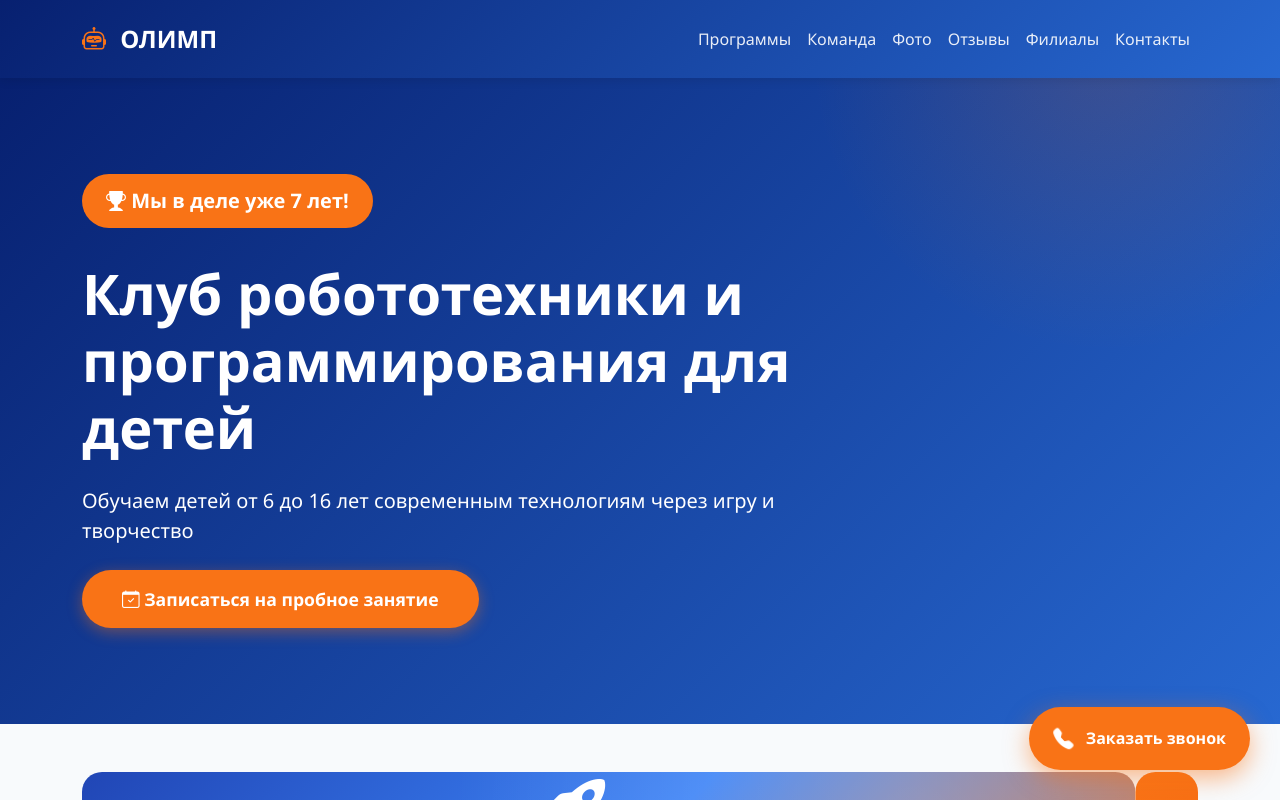
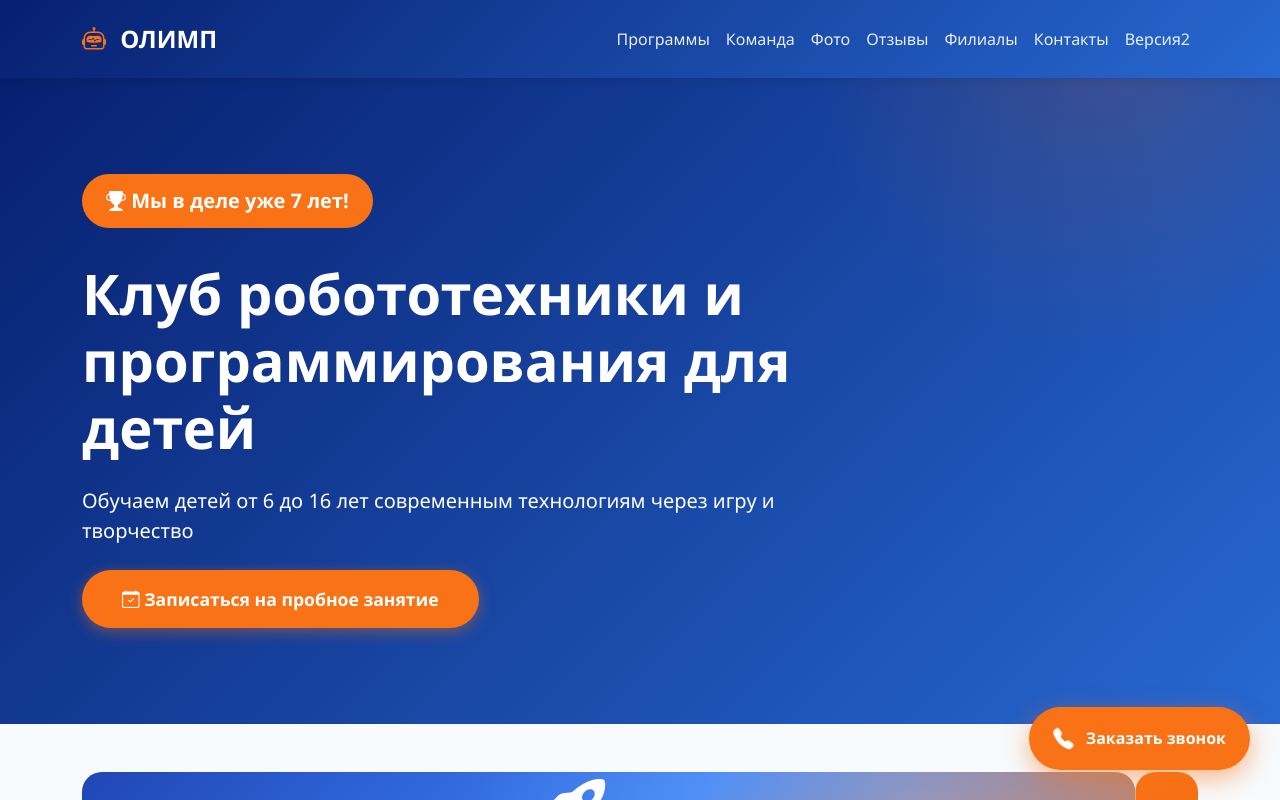
Before and after one commit to kittiwake/olimp_st, a plain HTML site: page index.html in a window 1280 px wide. Shown: the top 800 px of the page. Drawn offline with nearby package versions, Linux system fonts and the light colour scheme.

Commit message:
добавить ссылку на 2 версию

```diff
--- a/index.html
+++ b/index.html
@@ -832,6 +832,7 @@
                     <li class="nav-item"><a class="nav-link" href="#reviews">Отзывы</a></li>
                     <li class="nav-item"><a class="nav-link" href="#branches">Филиалы</a></li>
                     <li class="nav-item"><a class="nav-link" href="#contacts">Контакты</a></li>
+                    <li class="nav-item"><a class="nav-link" href="index_v2.html">Версия2</a></li>
                 </ul>
             </div>
         </div>
```
